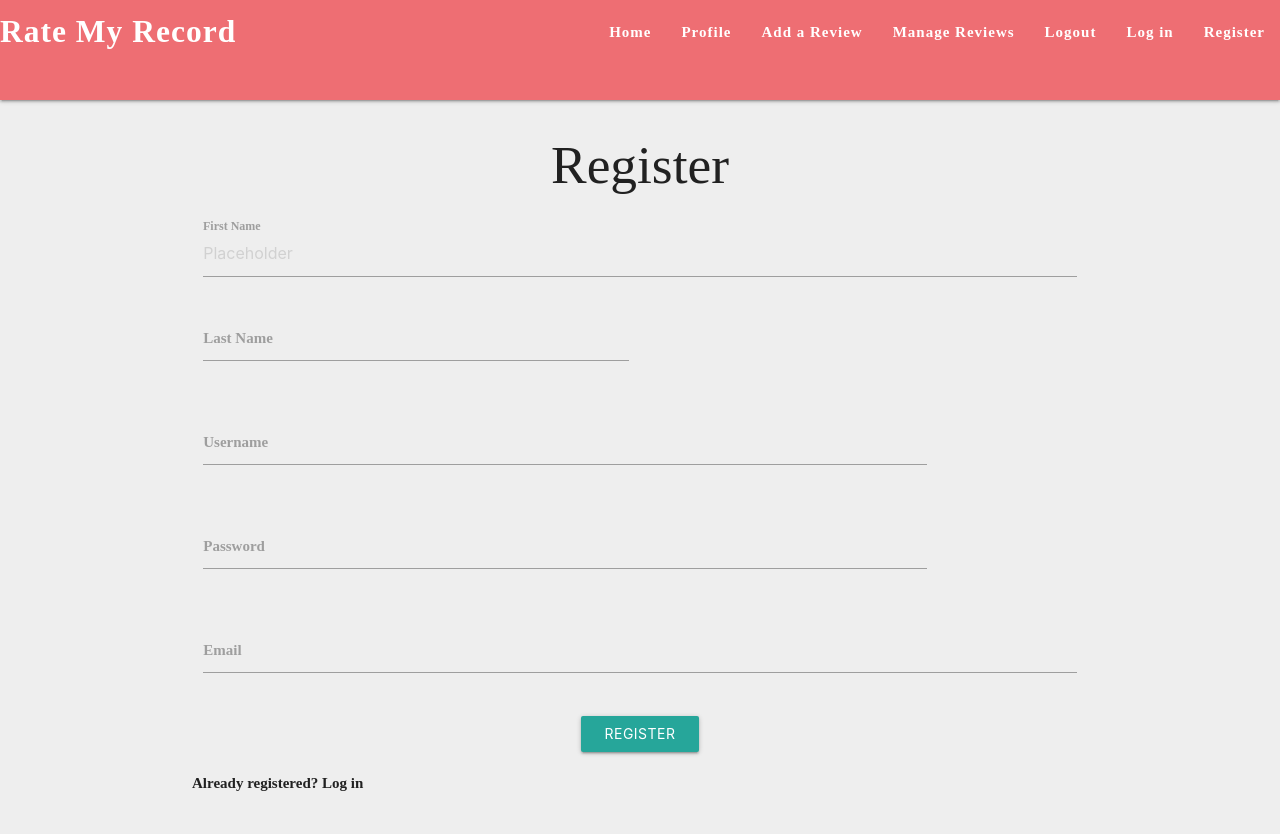
After one commit to stuartj073/rate-my-record, a Flask app: template templates/register.html in a window 1280 px wide. The commit adds this page. Run offline with Flask 2, Linux system fonts and the light colour scheme; the template is opened without the code that fills it, so the values that code supplies are empty; some libraries are stand-ins or nearby versions; some web fonts are replaced.

Commit message:
Add template for register page

```diff
--- a/static/css/style.css
+++ b/static/css/style.css
@@ -44,19 +44,6 @@ nav a {
     padding-left: 20px;
 }
 
-.login {
-    background-color: #ef5350;
-    min-width:50%;
-    position:absolute;
-    top:40%;
-    left:25%;
-    padding:5px;
-    border-radius: 2px;
-}
-
-.login h5 a:hover {
-    text-decoration: underline;
-}
 
 /************************************ PHONE MENU **/
 
--- /dev/null
+++ b/templates/register.html
@@ -0,0 +1,49 @@
+{% extends "base.html" %}
+{% block content %}
+
+<h2 class="center-align">Register</h2>
+<div class="row">
+    <form class="col s12 form" method="POST" action="{{ url_for('register') }}">
+        <div class="row">
+            <div class="input-field col s12">
+                <input placeholder="Placeholder" id="first_name" name="first_name" type="text" class="validate">
+                <label for="first_name">First Name</label>
+            </div>
+            <div class="input-field col s6">
+                <input id="last_name" type="text" name="last_name" class="validate">
+                <label for="last_name">Last Name</label>
+            </div>
+        </div>
+        <div class="row">
+            <div class="input-field col s10">
+                <input id="username" name="username" type="text" class="validate">
+                <label for="username">Username</label>
+            </div>
+        </div>
+        <div class="row">
+            <div class="input-field col s10">
+                <input id="password" name="password" type="password" class="validate">
+                <label for="password">Password</label>
+            </div>
+        </div>
+        <div class="row">
+            <div class="input-field col s12">
+                <input id="email" name="email" type="email" class="validate">
+                <label for="email">Email</label>
+            </div>
+        </div>
+        <div class="row">
+            <div class="center-align">
+                <button class="btn waves-effect waves-light" type="submit" name="action">Register
+                    <i class="material-icons right"></i>
+                </button>
+            </div>
+        </div>
+        <div class="row">
+            <p>Already registered? <a href="#">Log in</a></p>
+        </div>
+    </form>
+</div>
+
+
+{% endblock %}
```
